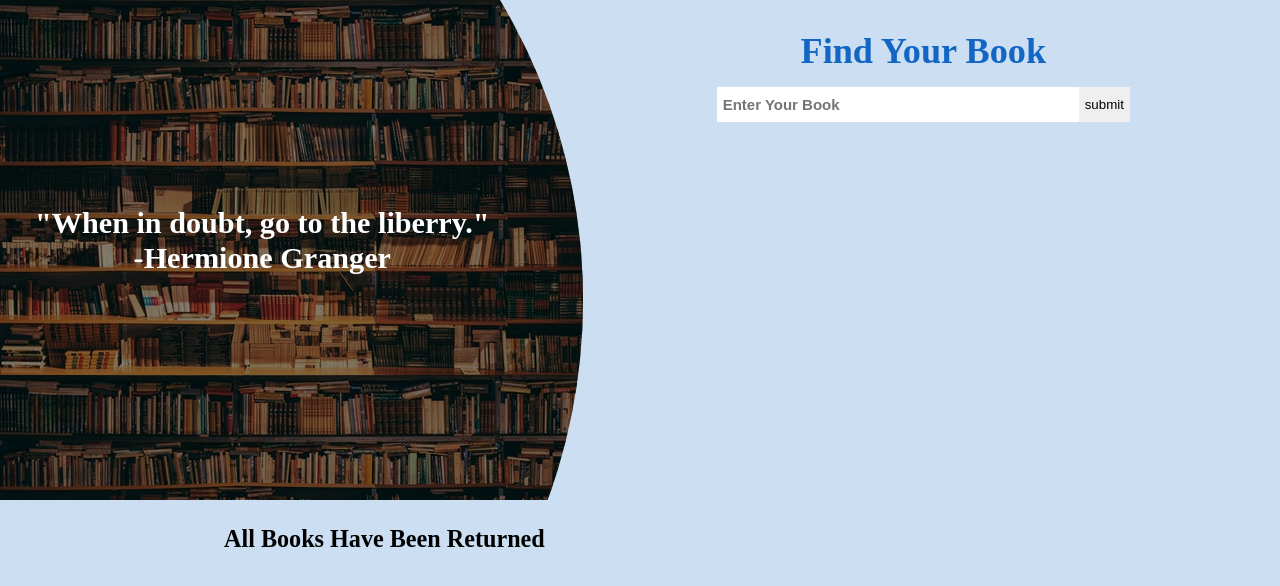
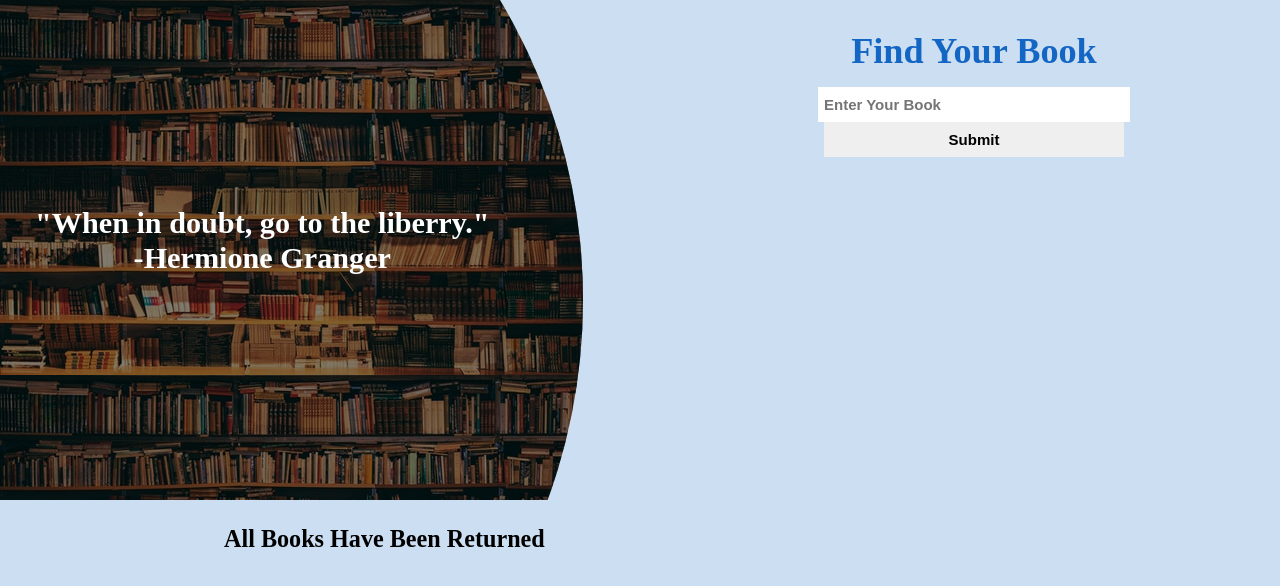
Before and after one commit to CodyAskew9/gooble-books, a React (Create React App) app in the folder client/: page / in a window 1280 px wide. Shown: the top 586 px of the page. Built offline with nearby package versions, Linux system fonts and the light colour scheme.

Commit message:
almost done

```diff
--- a/client/src/components/CheckedOut.js
+++ b/client/src/components/CheckedOut.js
@@ -1,11 +1,10 @@
-import React, { useEffect } from 'react'
+import React from 'react'
 import { useBookContext } from './bookContext'
-
+import Kids from './Kids';
 
 
 const CheckedOut = ({ book }) => {
-    const {checkOut, returnBook, name } = useBookContext()
-
+    const {checkOut, returnBook } = useBookContext()
     return (
         <>
         {checkOut.length > 0 ? checkOut.map((item) => {
@@ -14,11 +13,11 @@ const CheckedOut = ({ book }) => {
             item.imageLinks.smallThumbnail;
             return (
                 <>
-              <div className="card" key={item.id} >
+               <div className="card"  >
                 <img src={thumbnail} alt="not found" />
                 <div className="bottom">
                   <h3 className="title">{item.title}</h3>
-                  <h4 className='name'>{name.fullName}</h4>
+
                   <button onClick={() => returnBook(item.id)}>Return</button>
                 </div>
               </div>
--- a/client/src/components/Home.jsx
+++ b/client/src/components/Home.jsx
@@ -2,19 +2,20 @@ import React, { useState } from "react";
 import Card from "./card";
 import axios from "axios"
 import CheckedOut from "./CheckedOut";
+import Kids from "./Kids";
 
 
 const Home = () => {
   const [search, setSearch]= useState("");
   const [bookData, setBookData]= useState([]);
-  const searchBook = (evt) =>{
-    if(evt.key ==="Enter")
-    {
+  const searchBook = (event) =>{
      axios.get("https://www.googleapis.com/books/v1/volumes?q=:"+search+":keyes&key=AIzaSyBMzZS3hTqxyJMIFq0cxpTCJ8kOp3Y4Qbw")
      .then(res=> setBookData(res.data.items))
      .catch(err=> console.log(err))
+
+     event.preventDefault()
     }
-  }
+
   return (
 
     <>
@@ -26,11 +27,13 @@ const Home = () => {
       <div className="row2">
         <h1>Find Your Book</h1>
         <div className="search">
+          <form onSubmit={searchBook}>
           <input type="text" placeholder="Enter Your Book"
-          value={search} onChange={e=>setSearch(e.target.value)}
-          onKeyDown={searchBook} />
-          <button>submit
-          </button>
+          value={search} onChange={e=>setSearch(e.target.value)} />
+         <div className="button">
+          <input type="submit" />
+         </div>
+          </form>
         </div>
 
       </div>
@@ -38,10 +41,8 @@ const Home = () => {
     </div>
       <div className="container">
        { <Card book= {bookData}  />}
-       <div className="row3">
        < CheckedOut book= {bookData}  />
        </div>
-      </div>
     </>
   );
 };
--- /dev/null
+++ b/client/src/components/Kids.jsx
@@ -0,0 +1,22 @@
+import React from 'react'
+import { useContext } from 'react'
+
+const Kids = (kid) => {
+       const {name} = useContext()
+  return (
+    <>
+     {name.length > 0 ? name.map((kid) => {
+
+            return (
+                <>
+               <div className="kids">
+                     <h3>{kid.fullName}</h3>
+               </div>
+               </>
+            )
+     }):<h4>no names found</h4>}
+    </>
+  )
+}
+
+export default Kids
--- a/client/src/components/Model.jsx
+++ b/client/src/components/Model.jsx
@@ -1,10 +1,14 @@
+import e from "cors";
 import React from "react";
+import { useState } from "react";
 import { FaRegWindowClose } from "react-icons/fa";
 import { useBookContext } from "./bookContext";
 
 const Model = ({ show, item, onClose }) => {
-  const {checkOut, addToCheckOut, setName, name} = useBookContext()
+  const { addToCheckOut, student} = useBookContext()
+  const [kid, setKid] = useState({ fullName:""})
   const handleSubmit = (event) => { addToCheckOut(item.volumeInfo)
+    student(kid)
 
     event.preventDefault()
   }
@@ -14,14 +18,12 @@ const Model = ({ show, item, onClose }) => {
   }
   let thumbnail =
     item.volumeInfo.imageLinks && item.volumeInfo.imageLinks.smallThumbnail;
-
-    console.log(checkOut, name)
   return (
     <>
       <div className="overlay">
         <div className="overlayInner">
           <button className="close" onClick={onClose}>
-         <FaRegWindowClose />l
+         <FaRegWindowClose />
           </button>
           <div className="inner-box">
             <img src={thumbnail} alt="" />
@@ -34,8 +36,8 @@ const Model = ({ show, item, onClose }) => {
               </h4>
                 <br />
                 <form onSubmit={handleSubmit}>
-              <input type="text" name="Enter Your Name" onChange={e => setName({fullName: e.target.value})}  />
-              <input type="submit" />
+              <input type="text" name="Enter Your Name" onChange={e => setKid({fullName: e.target.value})}  />
+              <input type="submit"  />
                 </form>
 
             </div>
--- a/client/src/components/bookContext.js
+++ b/client/src/components/bookContext.js
@@ -14,23 +14,29 @@ return context
 
 const BookContextProvider = ({children}) => {
     const [checkOut, setCheckOut] =useState(checkOutLocalStorage)
-    const [name, setName] =useState([kidsLocalStorage])
+    const [name, setName] =useState(kidsLocalStorage)
 
 
 
     const addToCheckOut = (book) => {
-        const oldCheckOut = [...checkOut,]
-
+        const oldCheckOut = [...checkOut]
         const newCheckOut = oldCheckOut.concat(book)
 
         setCheckOut(newCheckOut)
+
+    }
+    const student = (kid) => {
+        const oldStudent = [...name,]
+        const newStudent = oldStudent.concat(kid)
+
+        setName(newStudent)
 
     }
 
     const returnBook =(id) => {
 
         const oldCheckOut = [...checkOut ]
-        const newCheckOut = oldCheckOut.filter((item) => id !== item.id)
+        const newCheckOut = oldCheckOut.filter((item) => item.id !== id)
 
         setCheckOut(newCheckOut)
 
@@ -46,7 +52,7 @@ const BookContextProvider = ({children}) => {
       },[name])
 
 
-    return ( <bookContext.Provider value={{checkOut, addToCheckOut, returnBook, setName, name }}>
+    return ( <bookContext.Provider value={{checkOut, addToCheckOut, returnBook, setName, name, student }}>
         {children}
     </bookContext.Provider>
     )
--- a/client/src/components/card.jsx
+++ b/client/src/components/card.jsx
@@ -10,10 +10,7 @@ const Card = ({ book }) => {
   const [show, setShow] = useState(false);
   const [bookItem, setBookItem] = useState();
 
-  useEffect(()=> {
-    localStorage.setItem('checkout', JSON.stringify(checkOut))
 
-  },[checkOut])
   return (
     <>
       {book.map((item) => {
--- a/client/src/styles.css
+++ b/client/src/styles.css
@@ -68,13 +68,13 @@ html {
 .search input {
   outline: 0;
   border: 0;
-  width: 350px;
+  width: 300px;
   height: 35px;
   padding: 0 0.5rem;
   font-size: 15px;
   font-weight: bold;
 }
-.search button{
+.search  form.button{
     outline: none;
     border: none;
     height: 35px;
```
